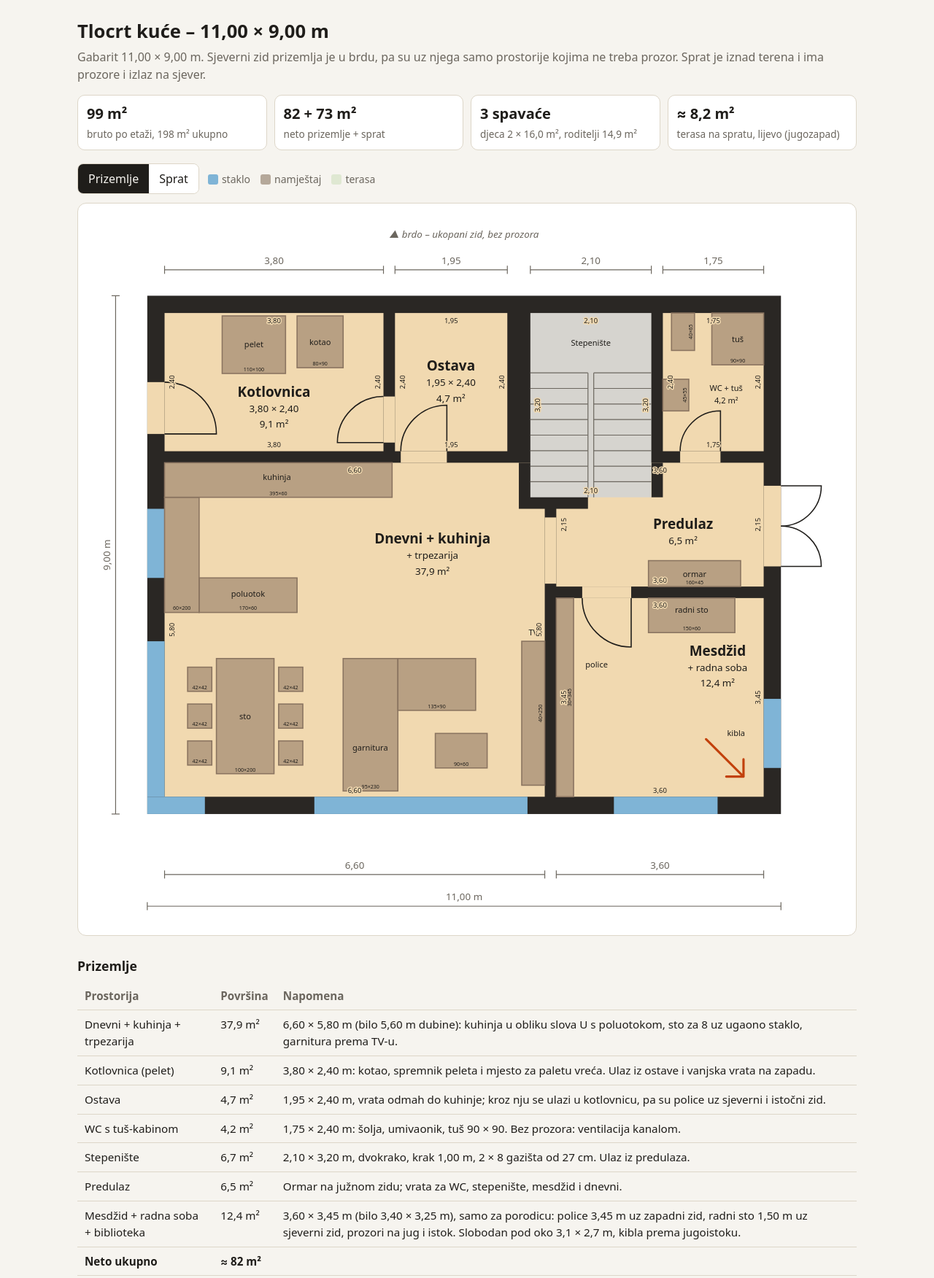
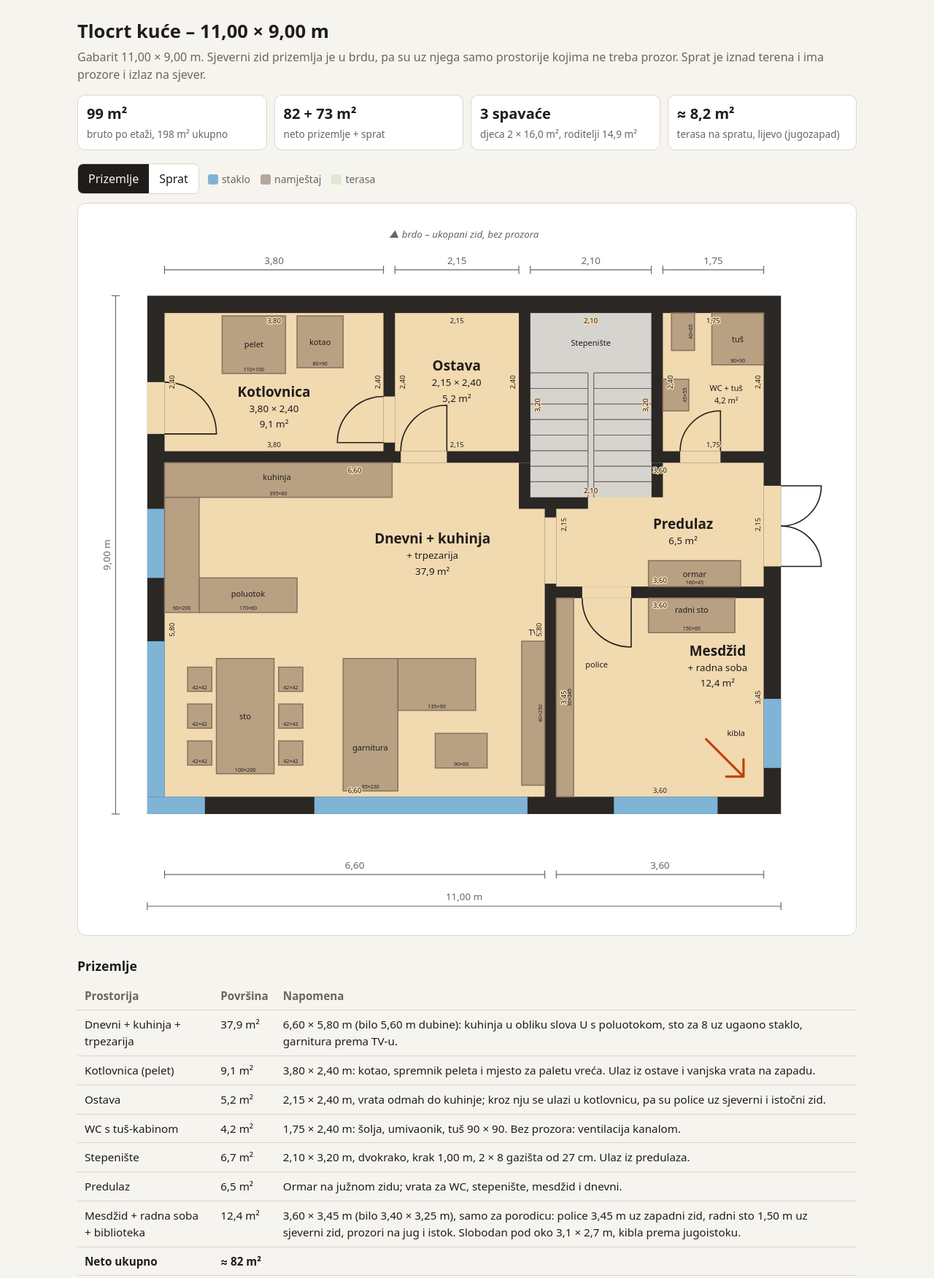
Before and after one commit to nediml/tlocrt-kuce, a plain HTML site: page index.html in a window 1280 px wide. Shown: the top 1752 px of the page at 73% size. Drawn offline with Linux system fonts and the light colour scheme.

Commit message:
Ostava 2,15 m: jedan zid od 20 cm prema stepeništu
Co-Authored-By: Claude Fable 5.2 <noreply@anthropic.com>

```diff
--- a/index.html
+++ b/index.html
@@ -93,7 +93,7 @@
     <tbody>
       <tr><td>Dnevni + kuhinja + trpezarija</td><td class="num">37,9 m²</td><td>6,60 × 5,80 m (bilo 5,60 m dubine): kuhinja u obliku slova U s poluotokom, sto za 8 uz ugaono staklo, garnitura prema TV-u.</td></tr>
       <tr><td>Kotlovnica (pelet)</td><td class="num">9,1 m²</td><td>3,80 × 2,40 m: kotao, spremnik peleta i mjesto za paletu vreća. Ulaz iz ostave i vanjska vrata na zapadu.</td></tr>
-      <tr><td>Ostava</td><td class="num">4,7 m²</td><td>1,95 × 2,40 m, vrata odmah do kuhinje; kroz nju se ulazi u kotlovnicu, pa su police uz sjeverni i istočni zid.</td></tr>
+      <tr><td>Ostava</td><td class="num">5,2 m²</td><td>2,15 × 2,40 m, vrata odmah do kuhinje; kroz nju se ulazi u kotlovnicu, pa su police uz sjeverni i istočni zid.</td></tr>
       <tr><td>WC s tuš-kabinom</td><td class="num">4,2 m²</td><td>1,75 × 2,40 m: šolja, umivaonik, tuš 90 × 90. Bez prozora: ventilacija kanalom.</td></tr>
       <tr><td>Stepenište</td><td class="num">6,7 m²</td><td>2,10 × 3,20 m, dvokrako, krak 1,00 m, 2 × 8 gazišta od 27 cm. Ulaz iz predulaza.</td></tr>
       <tr><td>Predulaz</td><td class="num">6,5 m²</td><td>Ormar na južnom zidu; vrata za WC, stepenište, mesdžid i dnevni.</td></tr>
@@ -127,7 +127,6 @@
     <li><strong>Zapadni zid:</strong> prozor iznad kuhinjske ploče crtan je uz pretpostavku da je teren tu ispod parapeta.</li>
     <li><strong>Mesdžid:</strong> vanjska vrata na jugu su zamijenjena prozorom. Sto i police su iza i sa strane onih koji klanjaju, jer je kibla prema jugoistočnom uglu; tačan ugao treba provjeriti kompasom na parceli.</li>
     <li><strong>Kotlovnica:</strong> treba dimnjak i dovod zraka za sagorijevanje.</li>
-    <li><strong>Instalacijski kanal:</strong> zid između ostave i stepeništa u prizemlju je 40 cm umjesto 20 cm, jer je stepenište pomjereno 20 cm na istok da soba roditelja iznad dobije širinu. Tih 20 cm služi za vertikale ventilacije i odvoda.</li>
     <li><strong>Zidovi</strong> su crtani 30 cm (vanjski i prema terasi) i 20 cm (svi pregradni); mjere u prostorijama su svijetle mjere.</li>
   </ul>
 </main>
@@ -186,7 +185,7 @@ const plans = {
   ground: {
     W: 11.0, H: 9.0, hill: true,
     rooms: [
-      [.30, .30, 3.80, 2.40], [4.30, .30, 1.95, 2.40], [8.95, .30, 1.75, 2.40],   // kotlovnica, ostava, WC
+      [.30, .30, 3.80, 2.40], [4.30, .30, 2.15, 2.40], [8.95, .30, 1.75, 2.40],   // kotlovnica, ostava, WC
       [.30, 2.90, 6.60, 5.80], [7.10, 2.90, 3.60, 2.15], [7.10, 5.25, 3.60, 3.45], // dnevni, predulaz, mesdžid
     ],
     walls: [[6.45, 2.90, 1.20, .80], [8.75, 2.90, .20, .60]],
@@ -216,7 +215,7 @@ const plans = {
       [1.30, .35, 1.10, 1.00], [2.60, .35, .80, .90],                                          // pelet, kotao
     ],
     labels: [
-      [2.20, 1.75, 'Kotlovnica', '3,80 × 2,40', '9,1 m²'], [5.27, 1.30, 'Ostava', '1,95 × 2,40', '4,7 m²'],
+      [2.20, 1.75, 'Kotlovnica', '3,80 × 2,40', '9,1 m²'], [5.37, 1.30, 'Ostava', '2,15 × 2,40', '5,2 m²'],
       [4.95, 4.30, 'Dnevni + kuhinja', '+ trpezarija', '37,9 m²'],
       [9.30, 4.05, 'Predulaz', '6,5 m²'], [9.90, 6.25, 'Mesdžid', '+ radna soba', '12,4 m²'],
     ],
@@ -226,7 +225,7 @@ const plans = {
       [1.85, .90, 'pelet'], [3.00, .85, 'kotao'],
       [10.25, .80, 'tuš'], [10.05, 1.65, 'WC + tuš'], [10.05, 1.87, '4,2 m²'],
     ],
-    top: [[.30, 4.10, '3,80'], [4.30, 6.25, '1,95'], [6.65, 8.75, '2,10'], [8.95, 10.70, '1,75']],
+    top: [[.30, 4.10, '3,80'], [4.30, 6.45, '2,15'], [6.65, 8.75, '2,10'], [8.95, 10.70, '1,75']],
     bottom: [[.30, 6.90, '6,60'], [7.10, 10.70, '3,60']],
   },
 
```
